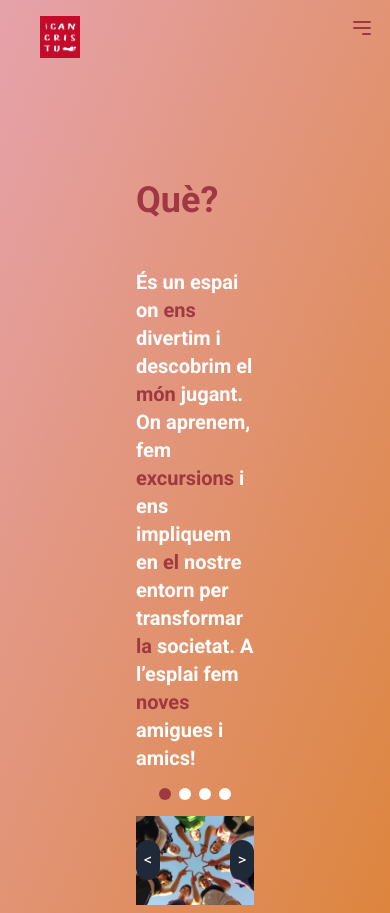
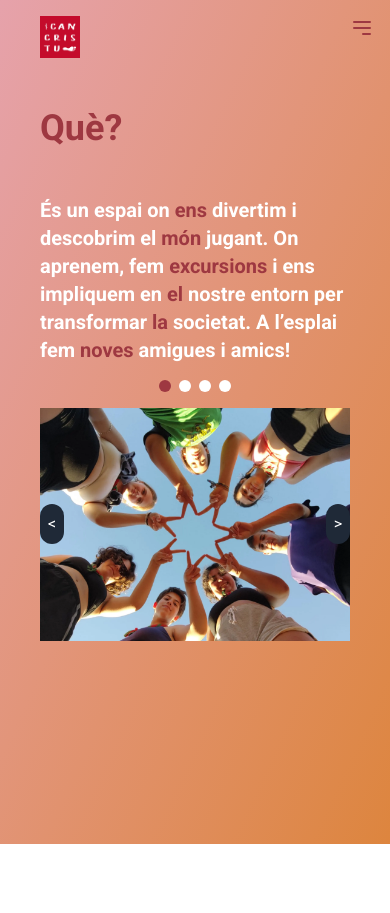
Before and after one commit to enricmartinvila/esplai-can-cristu, a React (Vite) app in the folder esplai-can-cristu-vite/: page / in a window 390 px wide. After the commit the page ends 844 px from the top, so only its background shows below. Built offline with nearby package versions, Linux system fonts and the light colour scheme.

Commit message:
fix mobile view

```diff
--- a/esplai-can-cristu-vite/src/Components/Instrument.tsx
+++ b/esplai-can-cristu-vite/src/Components/Instrument.tsx
@@ -64,7 +64,7 @@ const Instrument = () => {
                       <h2>
                         <button
                           type="button"
-                          className="flex items-center justify-between w-full p-5 py-3 font-medium rtl:text-right text-gray-500 border border-b-0 border-gray-200 focus:ring-4 focus:ring-gray-200 gap-3"
+                          className="flex items-center justify-between w-full p-5 py-3 font-medium rtl:text-right text-gray-500 border border-b-0 border-[#9e3841] focus:ring-2 focus:ring-[#9e3841] gap-3"
                           onClick={() => handleSubToggle(index, subIndex)}
                         >
                           <span className="text-[#9e3841] font-semibold text-base mobile:text-lg tablet:text-base laptop:text-xl desktop:text-2xl">
@@ -88,7 +88,7 @@ const Instrument = () => {
                         </button>
                       </h2>
                       <div className={`${openSubIndex[index] === subIndex ? '' : 'hidden'}`}>
-                        <div className="p-5 border border-b-0 border-gray-200">
+                        <div className="p-5 border border-b-0 border-[#9e3841]">
                           <p className="text-[#9e3841] text-sm mobile:text-base tablet:text-lg laptop:text-xl desktop:text-2xl">
                             {valor.text}
                           </p>
--- a/esplai-can-cristu-vite/src/Pages/Calendari.tsx
+++ b/esplai-can-cristu-vite/src/Pages/Calendari.tsx
@@ -14,7 +14,7 @@ const Calendari = () => {
       <p className="text-base text-text mobile:text-lg tablet:text-xl laptop:text-2xl desktop:text-3xl mb-8">
         {translations.calendarPage.text}
       </p>
-      <div className="w-full h-full flex justify-center items-center pt-12 overflow-auto max-h-screen">
+      <div className="w-full h-full flex justify-center items-center pt-12 overflow-y-hidden max-h-screen">
         <Timeline />
       </div>
     </div>
--- a/esplai-can-cristu-vite/src/Pages/MainPage.tsx
+++ b/esplai-can-cristu-vite/src/Pages/MainPage.tsx
@@ -8,7 +8,7 @@ export default function MainPage() {
 
   return (
     <div className="flex items-center justify-center size-full">
-      <div className="flex w-4/6 mobile:w-full laptop:w-4/6 h-2/3 flex-col laptop:flex-row pt-24 px-32">
+      <div className="flex w-4/6 mobile:w-full laptop:w-4/6 h-2/3 flex-col laptop:flex-row pt-24 px-32 mobile:px-8 mobile:py-6">
         <div className="flex flex-col items-center justify-center w-full laptop:w-1/2 p-2">
           <TextSlider />
         </div>
```
